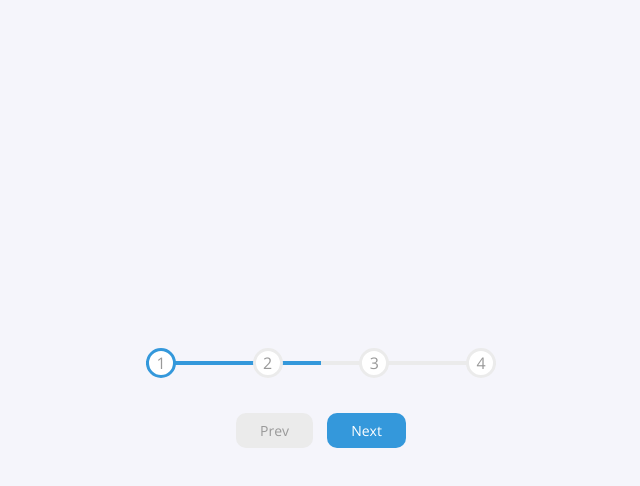
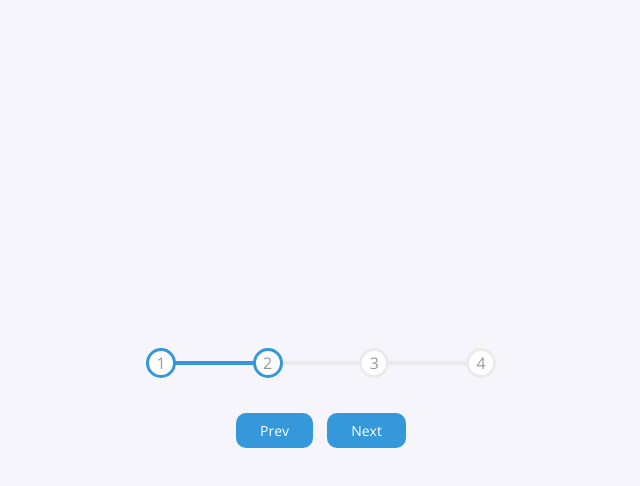
Before and after one commit to tetsudaux/50days-code, a plain HTML site: page day2/index.html in a window 1280 px wide. Both pictures are taken after a click on the button "Next". Shown: the whole page, without its empty margins (319-959 px from the left). Drawn offline with nearby package versions, Linux system fonts and the light colour scheme.

Commit message:
Finalización Día 2

```diff
--- a/day2/script.js
+++ b/day2/script.js
@@ -11,4 +11,39 @@ next.addEventListener('click', () => {
     if(currentActive > circles.length) {
         currentActive = circles.length
     }
+
+    update()
 })
+
+prev.addEventListener('click', () => {
+    currentActive--
+
+    if(currentActive < 1) {
+        currentActive = 1
+    }
+
+    update()
+})
+
+function update() {
+    circles.forEach((circle, idx) => {
+        if(idx < currentActive) {
+            circle.classList.add('active')
+        } else {
+            circle.classList.remove('active')
+        }
+    })
+
+    const actives = document.querySelectorAll('.active')
+
+    progress.style.width = (actives.length - 1) / (circles.length - 1) * 100 + '%'
+
+    if(currentActive === 1) {
+        prev.disabled = true
+    } else if (currentActive === circles.length) {
+        next.disabled = true
+    } else {
+        prev.disabled = false
+        next.disabled = false
+    }
+}
--- a/day2/style.css
+++ b/day2/style.css
@@ -44,7 +44,7 @@ body {
     left: 0;
     transform: translateY(-50%);
     height: 4px;
-    width: 50%;
+    width: 0%;
     z-index: -1;
     transition: .4s ease;
 }
```
